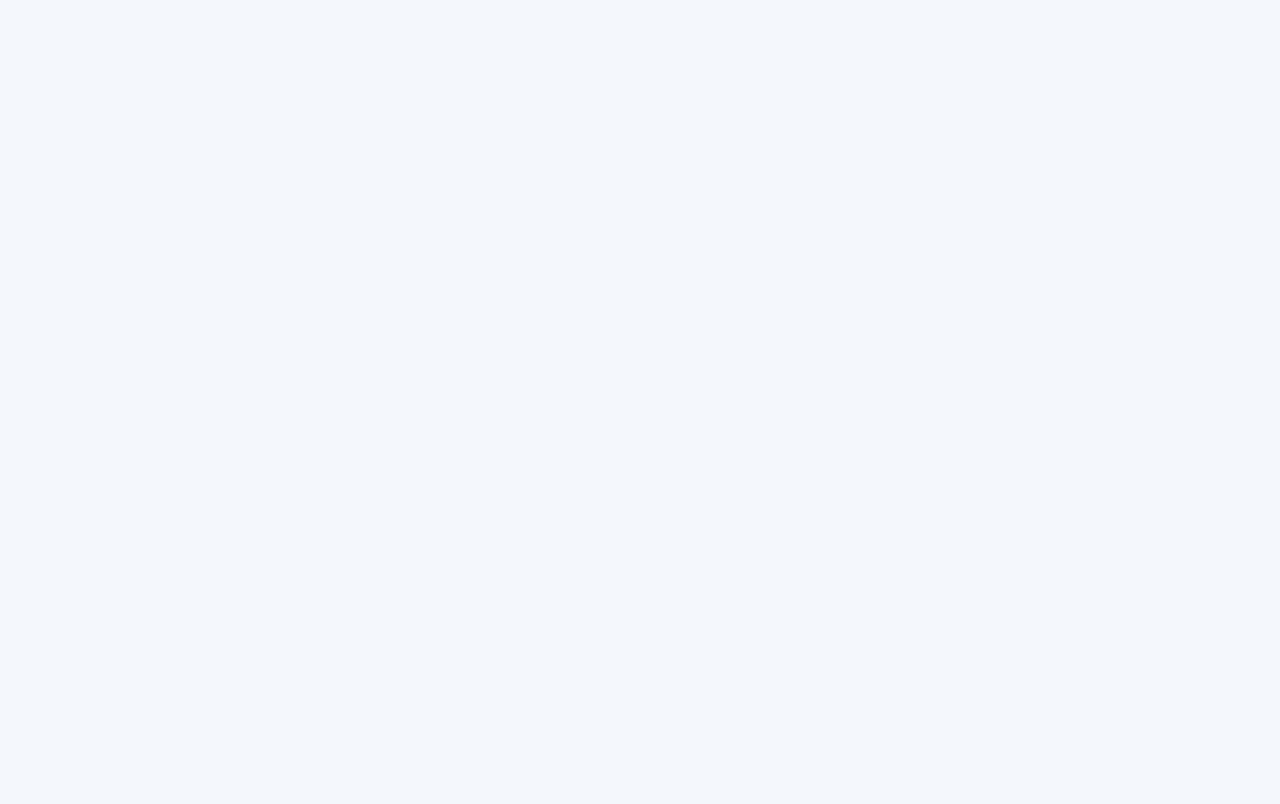
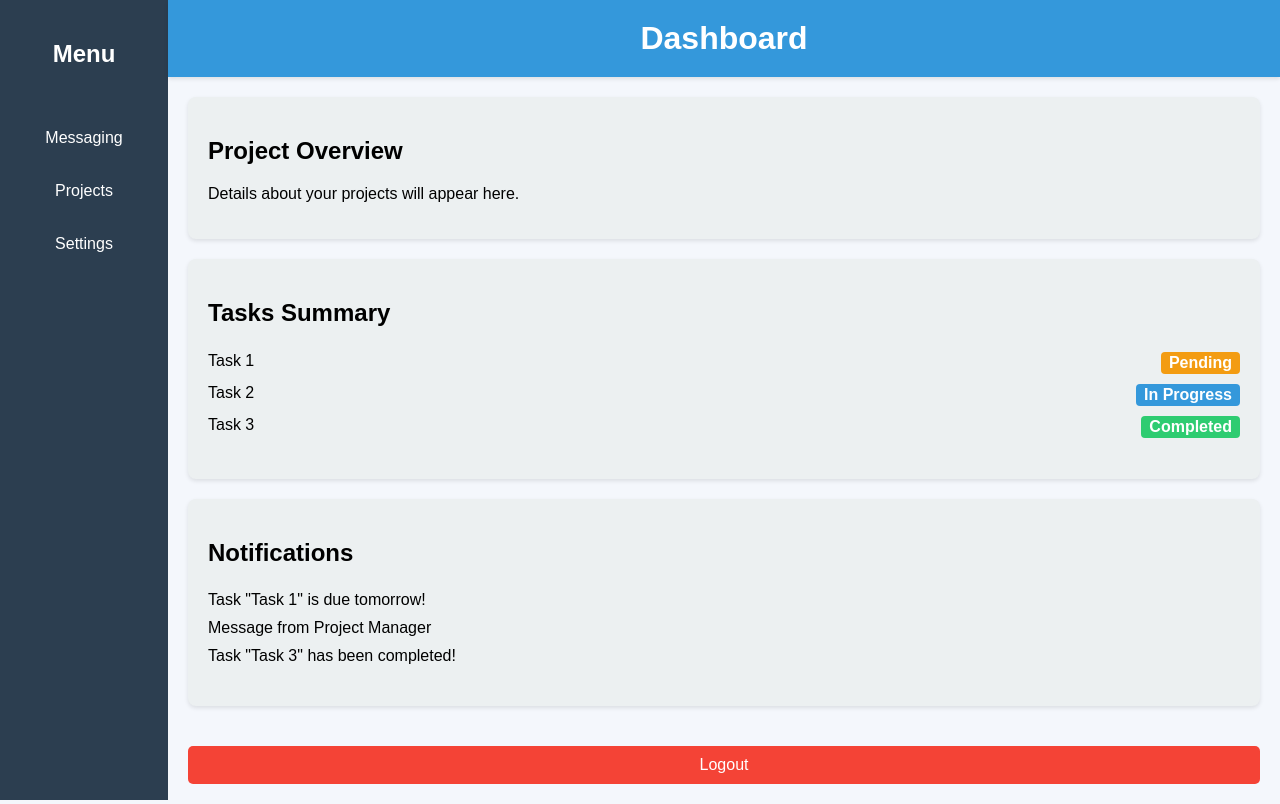
Before and after one commit to Curt-D-Francis/Student-Collab-SWE-Project, a React (Create React App) app in the folder student-collab-tool/: page /dashboard in a window 1280 px wide. Before the commit this address had no page. Built offline with nearby package versions, Linux system fonts and the light colour scheme.

Commit message:
added logout to dashboard. change to login

```diff
--- a/student-collab-tool/src/App.jsx
+++ b/student-collab-tool/src/App.jsx
@@ -3,7 +3,7 @@
 import LoginPage from "./components/LoginPage/LoginPage";
 import AdminPage from "./pages/AdminPage";
 import StudentPage from "./pages/StudentPage";
-import Dashboard from "./components/Dashboard"; // New Dashboard
+import Dashboard from "./components/Dashboard";
 import MessageComponent from "./components/MessageComponent";
 import ProjectComponent from "./components/ProjectComponent";
 
@@ -11,7 +11,8 @@
   return (
     <Router>
       <Routes>
-        <Route path="/" element={<Dashboard />} />
+        <Route path="/" element={<LoginPage />} /> {/* Default route */}
+        <Route path="/dashboard" element={<Dashboard />} /> {/* Dashboard route */}
         <Route path="/admin" element={<AdminPage />} />
         <Route path="/student" element={<StudentPage />} />
         <Route
--- a/student-collab-tool/src/components/Dashboard.css
+++ b/student-collab-tool/src/components/Dashboard.css
@@ -123,3 +123,23 @@
   background-color: #2ecc71;
   color: white;
 }
+
+.logout-container {
+  margin-top: 20px;
+  text-align: center;
+}
+
+.logout-btn {
+  padding: 10px 20px;
+  font-size: 16px;
+  background-color: #f44336; /* Red color for logout */
+  color: white;
+  border: none;
+  cursor: pointer;
+  border-radius: 5px;
+  transition: background-color 0.3s ease;
+}
+
+.logout-btn:hover {
+  background-color: #d32f2f; /* Darker red on hover */
+}
--- a/student-collab-tool/src/components/Dashboard.jsx
+++ b/student-collab-tool/src/components/Dashboard.jsx
@@ -1,8 +1,22 @@
 import React from "react";
-import { Link } from "react-router-dom";
+import { Link, useNavigate } from "react-router-dom";
+import supabase from "../config/supabaseClient";
 import "./Dashboard.css";
 
 const Dashboard = () => {
+  const navigate = useNavigate();
+
+  // Logout function
+  const handleLogout = async () => {
+    try {
+      await supabase.auth.signOut();
+      console.log("User logged out");
+      navigate("/");  // goes back to LoginPage after logout
+    } catch (error) {
+      console.error("Error during logout:", error.message);
+    }
+  };
+
   return (
     <div className="dashboard-container">
       {/* Navigation Menu */}
@@ -55,6 +69,13 @@
               <li>Task "Task 3" has been completed!</li>
             </ul>
           </section>
+
+          {/* Logout button */}
+          <div className="logout-container">
+            <button onClick={handleLogout} className="btn logout-btn">
+              Logout
+            </button>
+          </div>
         </main>
       </div>
     </div>
--- a/student-collab-tool/src/components/LoginPage/LoginPage.jsx
+++ b/student-collab-tool/src/components/LoginPage/LoginPage.jsx
@@ -12,37 +12,14 @@
     const navigate = useNavigate();
 
     useEffect(() => {
-        const { data: listener } = supabase.auth.onAuthStateChange(async (event, session) => { // Set up the auth state change listener
+        const { data: listener } = supabase.auth.onAuthStateChange(async (event, session) => {
             console.log("Auth state changed: ", event, session);
 
             if (event === 'SIGNED_IN' || event === 'USER_UPDATED') {
                 if (session?.user) {
                     console.log("User logged in:", session.user);
 
-                    // this part should fetch the user profile to get the role
-                    const { data: profile, error } = await supabase
-                        .from('profiles')
-                        .select('role')
-                        .eq('id', session.user.id)
-                        .single();
-
-                    if (error) {
-                        console.error('Error fetching profile:', error.message);
-                        return;
-                    }
-
-                    console.log("Fetched profile:", profile);
-
-                    // this part should reroute the user based on the role they chose
-                    if (profile?.role === 'admin') {
-                        console.log("Redirecting to Admin Page...");
-                        navigate('/admin');
-                    } else if (profile?.role === 'student') {
-                        console.log("Redirecting to Student Page...");
-                        navigate('/student');
-                    } else {
-                        console.error("Role is undefined or invalid.");
-                    }
+                    navigate('/dashboard'); //routes to dashboard after login
                 }
             }
         });
@@ -54,7 +31,7 @@
         };
     }, [navigate]);
 
-    //login function
+    // function to login
     const handleLogin = async (e) => {
         e.preventDefault();
 
@@ -77,33 +54,11 @@
 
         console.log('User logged in:', user);
 
-        const { data: profile, error: profileError } = await supabase         // fetches the user's profile to get the role
-
-            .from('profiles')
-            .select('role')
-            .eq('id', user.id)
-            .single();
-
-        if (profileError) {
-            console.error('Error fetching profile:', profileError.message);
-            return;
-        }
-
-        console.log('Fetched profile:', profile);
-
-        // reroutes based on the role
-        if (profile?.role === 'admin') {
-            console.log("Redirecting to Admin Page...");
-            navigate('/admin');
-        } else if (profile?.role === 'student') {
-            console.log("Redirecting to Student Page...");
-            navigate('/student');
-        } else {
-            console.error("Role is undefined or invalid.");
-        }
+        // routes to dashboard upon login
+        navigate('/dashboard');
     };
 
-
+    // function to sign up
     const handleSignUp = async (e) => {
         e.preventDefault();
 
@@ -122,7 +77,7 @@
         if (user) {
             console.log('User created:', user);
 
-            // creates new profile row in the profile table in supabase
+            // Creates a new profile row in the profile table in supabase upon signing up
             const { error: profileError } = await supabase
                 .from('profiles')
                 .upsert([{ id: user.id, email: user.email, name, role }]);
@@ -135,7 +90,6 @@
             console.log('Profile created/updated:', { id: user.id, email: user.email, name, role });
         }
     };
-
 
     return (
         <div className="login-page">
--- a/student-collab-tool/src/utils/auth.js
+++ b/student-collab-tool/src/utils/auth.js
@@ -1,6 +1,6 @@
 import supabase from '../config/supabaseClient';
 
-// Check if user is logged in
+// Checks if user is logged in
 export const getCurrentUser = async () => {
   const { data, error } = await supabase.auth.getUser();
   if (error) {
```
